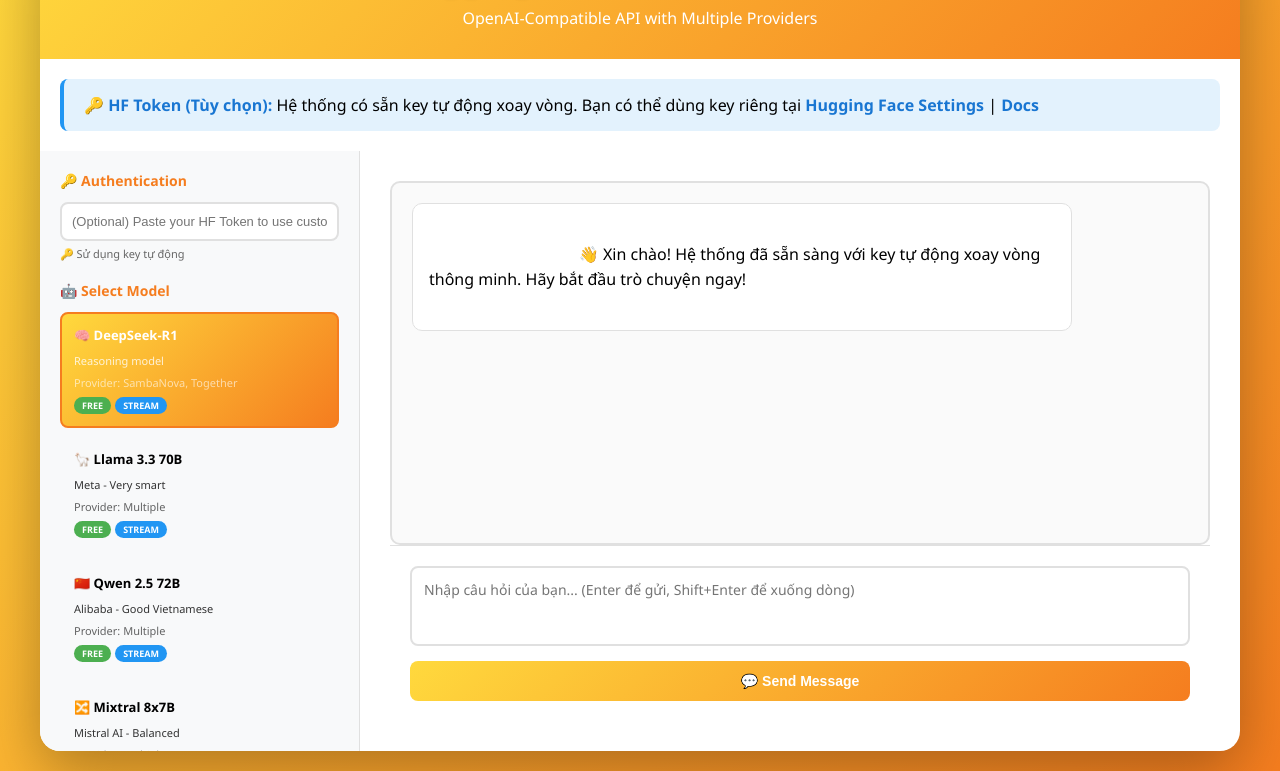
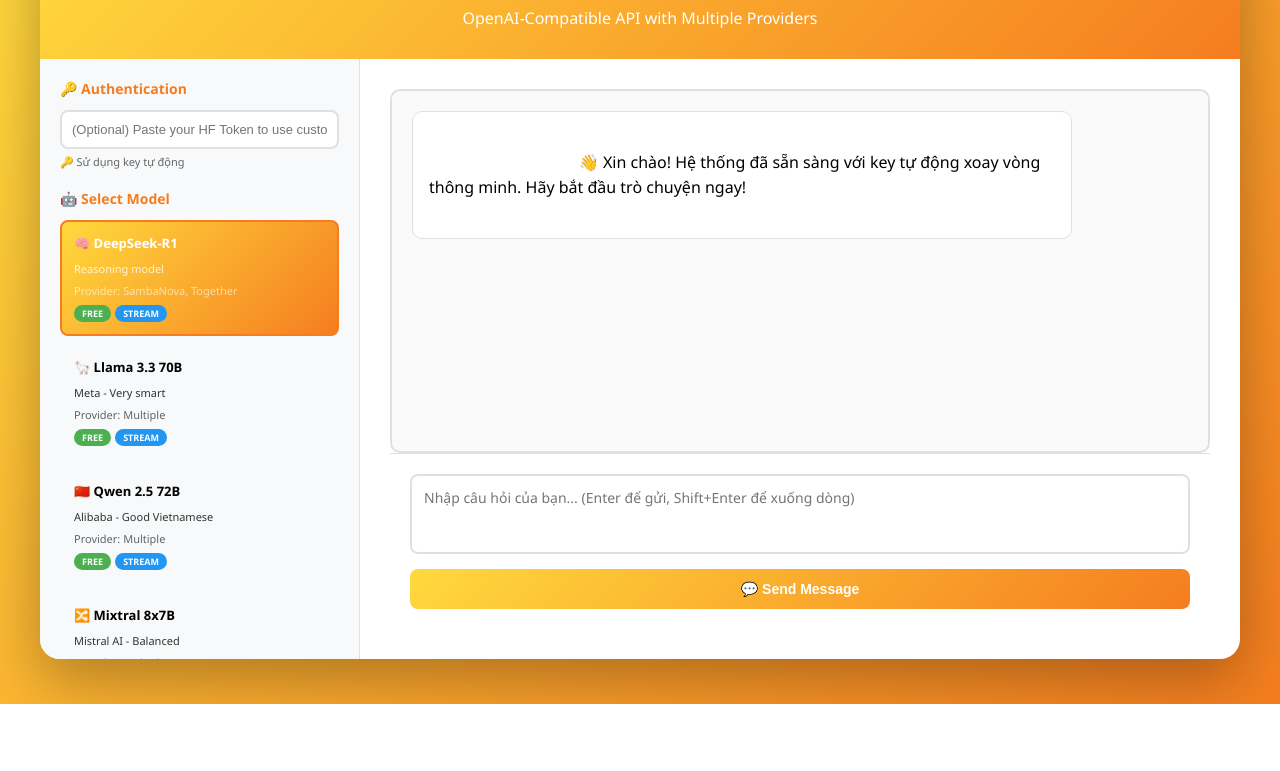
Before and after one commit to nhijudyshop/ai-product, a plain HTML site: page ai-free.html in a window 1280 px wide. Shown: the part 96-867 px from the top of the page. After the commit the page ends 800 px from the top, so only its background shows below. Drawn offline with Linux system fonts and the light colour scheme.

Commit message:
Update ai-free.html

```diff
--- a/ai-free.html
+++ b/ai-free.html
@@ -351,22 +351,6 @@
             <div class="header">
                 <h1>🤗 Hugging Face Inference Providers</h1>
                 <p>OpenAI-Compatible API with Multiple Providers</p>
-            </div>
-
-            <div class="info-banner">
-                <strong>🔑 HF Token (Tùy chọn):</strong> Hệ thống có sẵn key tự động xoay vòng. Bạn có thể dùng key riêng tại
-                <a
-                    href="https://huggingface.co/settings/tokens/new?ownUserPermissions=inference.serverless.write&tokenType=fineGrained"
-                    target="_blank"
-                >
-                    Hugging Face Settings
-                </a>
-                |
-                <a
-                    href="https://huggingface.co/docs/inference-providers/index"
-                    target="_blank"
-                    >Docs</a
-                >
             </div>
 
             <div class="content">
```
